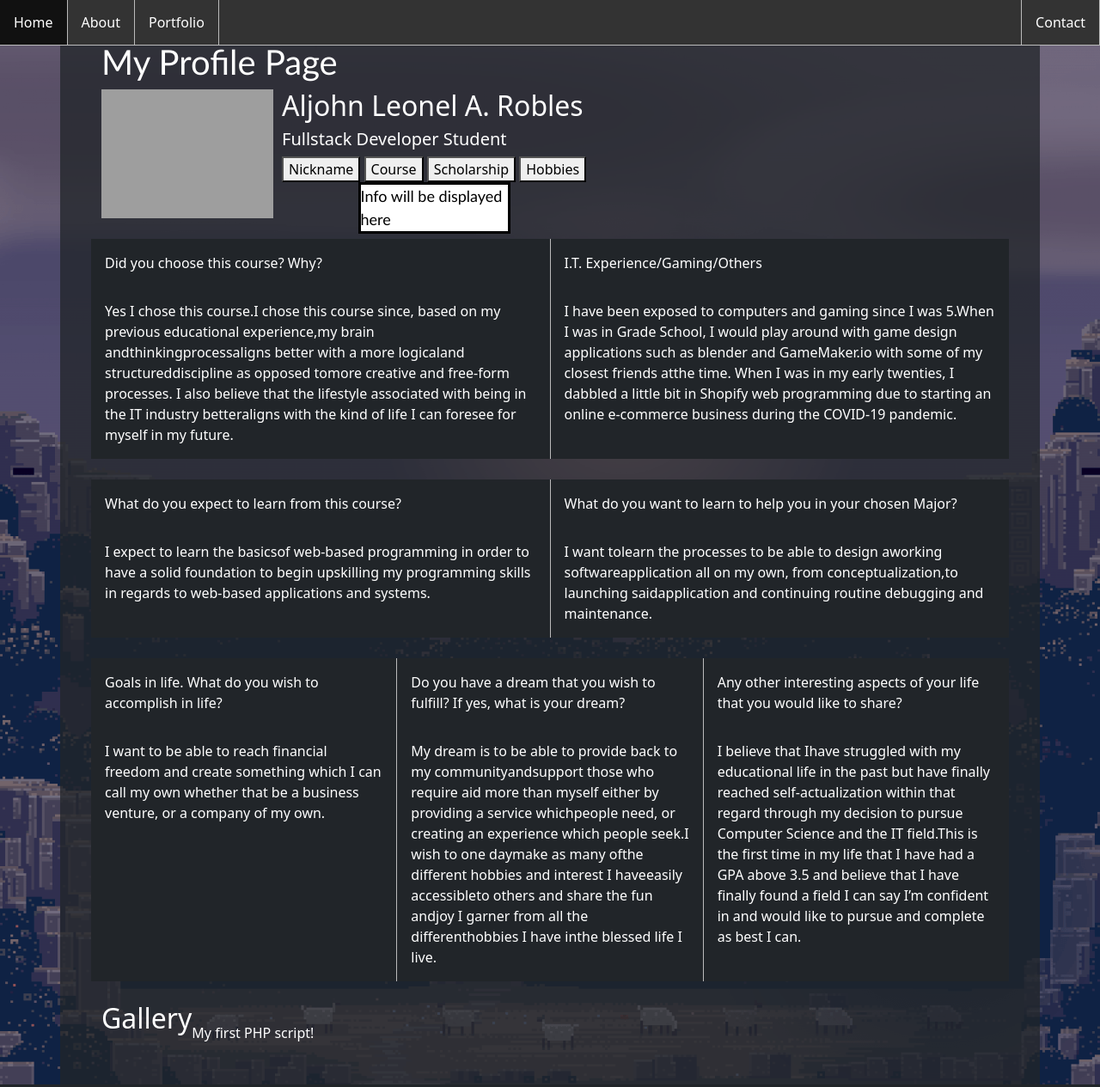
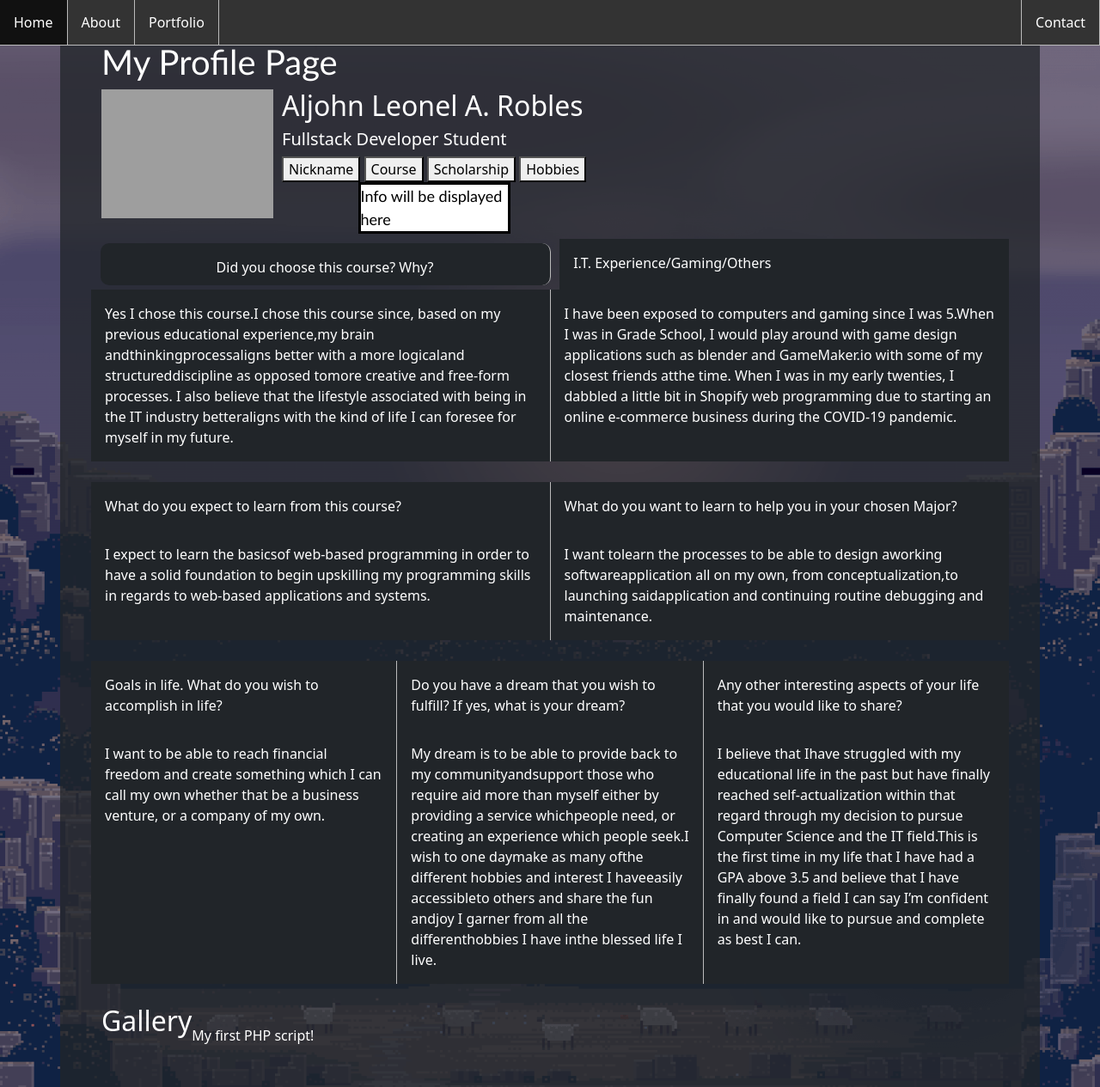
Before and after one commit to RoblesAPC/lab2, a PHP site: page / in a window 1280 px wide. Shown: the whole page at 86% size. Run offline with PHP 8.4, Linux system fonts and the light colour scheme; grey boxes are pictures that could not be loaded.

Commit message:
editing index.php

```diff
--- a/week8/index.php
+++ b/week8/index.php
@@ -138,6 +138,23 @@ p {
 	background-color: #111;
 }
 
+.grow {
+  padding: 5px 5px 5px 5px;
+  border-radius: 10px;
+  height: 49px;
+  width: 22%;
+  margin: 5px 1% 5px 1%;
+  float: left;
+  position: relative;
+  transition: height 0.5s;
+  -webkit-transition: height 0.5s;
+  text-align: center;
+  overflow: hidden;
+}
+
+.grow:hover {
+  height: 145px;
+}
 </style>
 </head>
 
@@ -176,7 +193,7 @@ p {
 <br>
 
 <div class="row">
-	<div class="col p-3 bg-dark text-white" style="float:center; border-right:1px solid #bbb">Did you choose this course? Why?</div>
+	<div class="col p-3 bg-dark text-white grow" style="float:center; border-right:1px solid #bbb">Did you choose this course? Why?</div>
 	<div class="col p-3 bg-dark text-white">I.T. Experience/Gaming/Others</div>
 </div>
 
```
